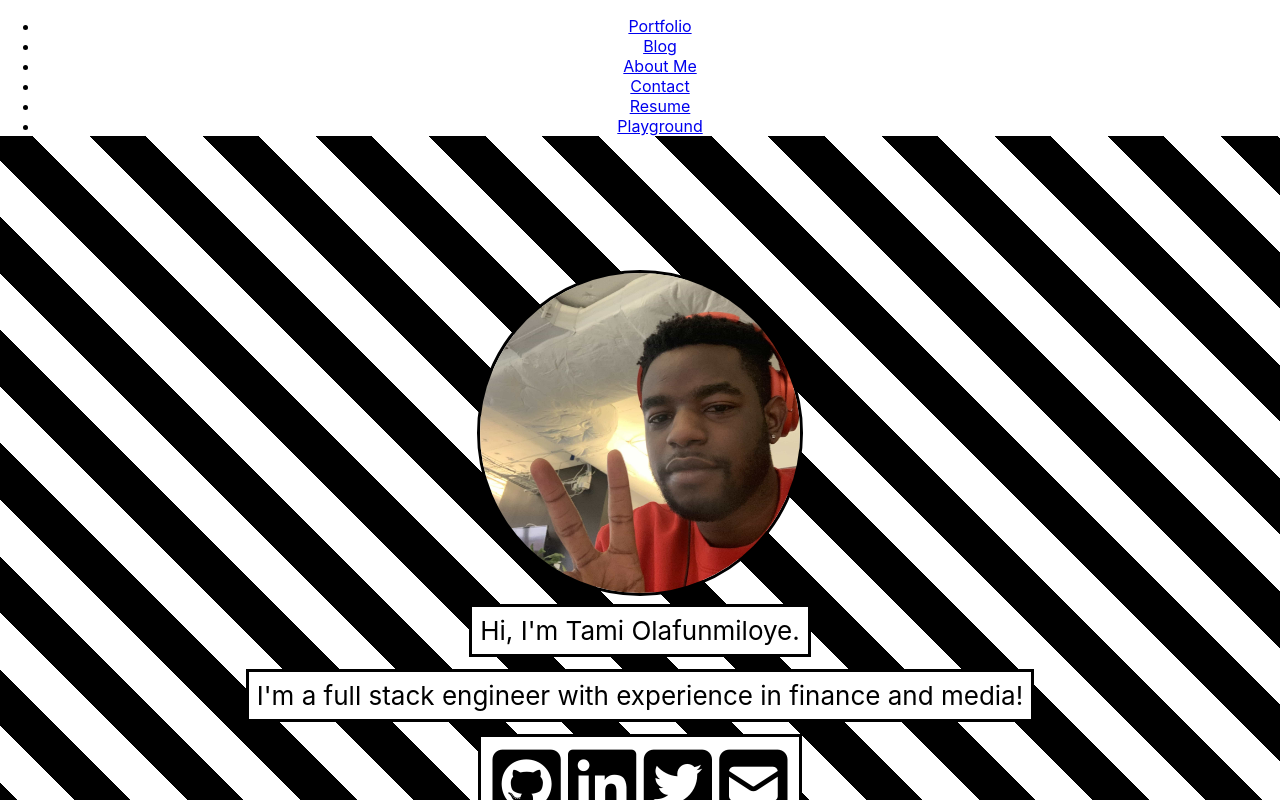
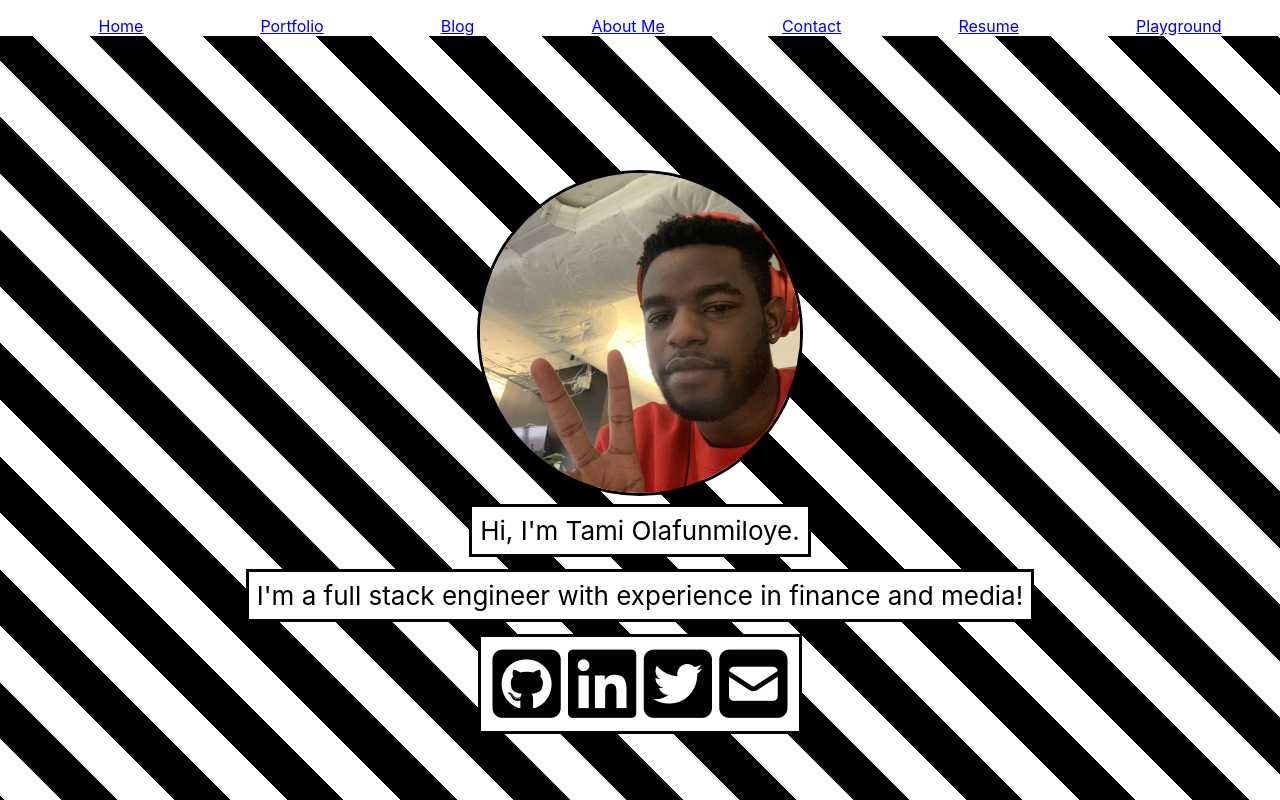
Before and after one commit to tamiolaf/tamiolaf, a React (Create React App) app: page / in a window 1280 px wide. Shown: the top 800 px of the page. Built offline with nearby package versions, Linux system fonts and the light colour scheme.

Commit message:
add navbar to all routes

```diff
--- a/src/App.js
+++ b/src/App.js
@@ -1,24 +1,35 @@
 import './App.scss';
-import profile_pic from './profile-pic.jpeg'
+import {BrowserRouter as Router, Route, Switch } from 'react-router-dom';
+import * as routes from './routes';
+import Portfolio from './components/Portfolio';
+import Blog from './components/Blog';
+import AboutMe from './components/AboutMe';
+import Contact from './components/Contact';
+import Resume from './components/Resume';
+import Playground from './components/Playground';
 import Navbar from './components/Navbar';
+import Home from './components/Home';
+
 function App() {
 
   return (
     <div className="App">
+
+      <Router>
       <header>
         <Navbar/>
       </header>
-      <main className="App-main">
-      <img src={profile_pic} alt={'Tami Olafunmiloye'} className="profile-pic"/>
-        <div style={{ backgroundColor: '#fff', marginTop: '.5rem', padding: '.5rem', border: '3px solid black' }}>Hi, I'm Tami Olafunmiloye.</div>
-        <div style={{ backgroundColor: '#fff', marginTop: '.75rem', padding: '.5rem', border: '3px solid black' }}>I'm a full stack engineer with experience in finance and media!</div>
-        <div style={{ backgroundColor: '#fff', marginTop: '.75rem', padding: '.5rem .75rem', border: '3px solid black' }}>
-          <a style={{ textDecoration: 'none', color: 'black' }} href="https://www.github.com/tamiolaf"> <i className="fab fa-github-square fa-3x"></i></a>
-          <a style={{ textDecoration: 'none', color: 'black' }} href="https://www.linkedin.com/in/tamiolaf"> <i className="fab fa-linkedin fa-3x"></i></a>
-          <a style={{ textDecoration: 'none', color: 'black' }} href="https://www.twitter.com/tamiolaf"> <i className="fab fa-twitter-square fa-3x"></i></a>
-          <a style={{ textDecoration: 'none', color: 'black' }} href="mailto:tamiolaf@gmail.com"> <i className="fas fa-envelope-square fa-3x"></i></a>
-        </div>
-      </main>
+      <Switch>
+        <Route path={routes.PORTFOLIO} component={Portfolio} />
+        <Route path={routes.BLOG} component={Blog} />
+        <Route path={routes.ABOUT_ME} component={AboutMe} />
+        <Route path={routes.CONTACT} component={Contact} />
+        <Route path={routes.RESUME} component={Resume} />
+        <Route path={routes.PLAYGROUND} component={Playground} />
+        <Route exact path={routes.HOME} component={Home} />
+      </Switch>
+    </Router>
+
     </div>
   );
 }
--- /dev/null
+++ b/src/components/Home.js
@@ -0,0 +1,20 @@
+import profile_pic from '../profile-pic.jpeg'
+
+function Home() {
+
+return (
+    <main className="App-main">
+        <img src={profile_pic} alt={'Tami Olafunmiloye'} className="profile-pic"/>
+        <div style={{ backgroundColor: '#fff', marginTop: '.5rem', padding: '.5rem', border: '3px solid black' }}>Hi, I'm Tami Olafunmiloye.</div>
+        <div style={{ backgroundColor: '#fff', marginTop: '.75rem', padding: '.5rem', border: '3px solid black' }}>I'm a full stack engineer with experience in finance and media!</div>
+        <div style={{ backgroundColor: '#fff', marginTop: '.75rem', padding: '.5rem .75rem', border: '3px solid black' }}>
+            <a style={{ textDecoration: 'none', color: 'black' }} href="https://www.github.com/tamiolaf"> <i className="fab fa-github-square fa-3x"></i></a>
+            <a style={{ textDecoration: 'none', color: 'black' }} href="https://www.linkedin.com/in/tamiolaf"> <i className="fab fa-linkedin fa-3x"></i></a>
+            <a style={{ textDecoration: 'none', color: 'black' }} href="https://www.twitter.com/tamiolaf"> <i className="fab fa-twitter-square fa-3x"></i></a>
+            <a style={{ textDecoration: 'none', color: 'black' }} href="mailto:tamiolaf@gmail.com"> <i className="fas fa-envelope-square fa-3x"></i></a>
+        </div>
+    </main>
+    )
+}
+
+export default Home;
--- a/src/components/Navbar.js
+++ b/src/components/Navbar.js
@@ -1,4 +1,4 @@
-import { BrowserRouter as Router, NavLink } from 'react-router-dom'
+import { NavLink } from 'react-router-dom'
 import * as routes from '../routes';
 
 // add active/inactive states for NavLinks based on hover and currently visiting
@@ -6,7 +6,8 @@
     return (
         <div style={{'backgroundColor': 'white'}}>
                 <nav>
-                    <ul>
+                    <ul style={{'listStyleType': 'none', 'display': 'flex', 'justifyContent':'space-around'}}>
+                        <li><NavLink to={routes.HOME}>Home</NavLink></li>
                         <li><NavLink to={routes.PORTFOLIO}>Portfolio</NavLink></li>
                         <li><NavLink to={routes.BLOG}>Blog</NavLink></li>
                         <li><NavLink to={routes.ABOUT_ME}>About Me</NavLink></li>
--- a/src/components/Portfolio.js
+++ b/src/components/Portfolio.js
@@ -7,4 +7,4 @@
         </div>)
 }
 
-export default withRouter(Portfolio);
+export default Portfolio;
--- a/src/index.js
+++ b/src/index.js
@@ -4,28 +4,9 @@
 import App from './App';
 import reportWebVitals from './reportWebVitals';
 
-import {BrowserRouter as Router, Route, Switch } from 'react-router-dom';
-import * as routes from './routes';
-import Portfolio from './components/Portfolio';
-import Blog from './components/Blog';
-import AboutMe from './components/AboutMe';
-import Contact from './components/Contact';
-import Resume from './components/Resume';
-import Playground from './components/Playground';
-
 ReactDOM.render(
   <React.StrictMode>
-    <Router>
-      <Switch>
-        <Route path={routes.PORTFOLIO} component={Portfolio} />
-        <Route path={routes.BLOG} component={Blog} />
-        <Route path={routes.ABOUT_ME} component={AboutMe} />
-        <Route path={routes.CONTACT} component={Contact} />
-        <Route path={routes.RESUME} component={Resume} />
-        <Route path={routes.PLAYGROUND} component={Playground} />
-        <Route exact path='/' component={App} />
-      </Switch>
-    </Router>
+    <App/>
   </React.StrictMode>
   ,document.getElementById('root')
 );
--- a/src/routes.js
+++ b/src/routes.js
@@ -1,3 +1,4 @@
+export const HOME = '/';
 export const PORTFOLIO = '/portfolio';
 export const BLOG = '/blog';
 export const ABOUT_ME = '/about-me';
```
